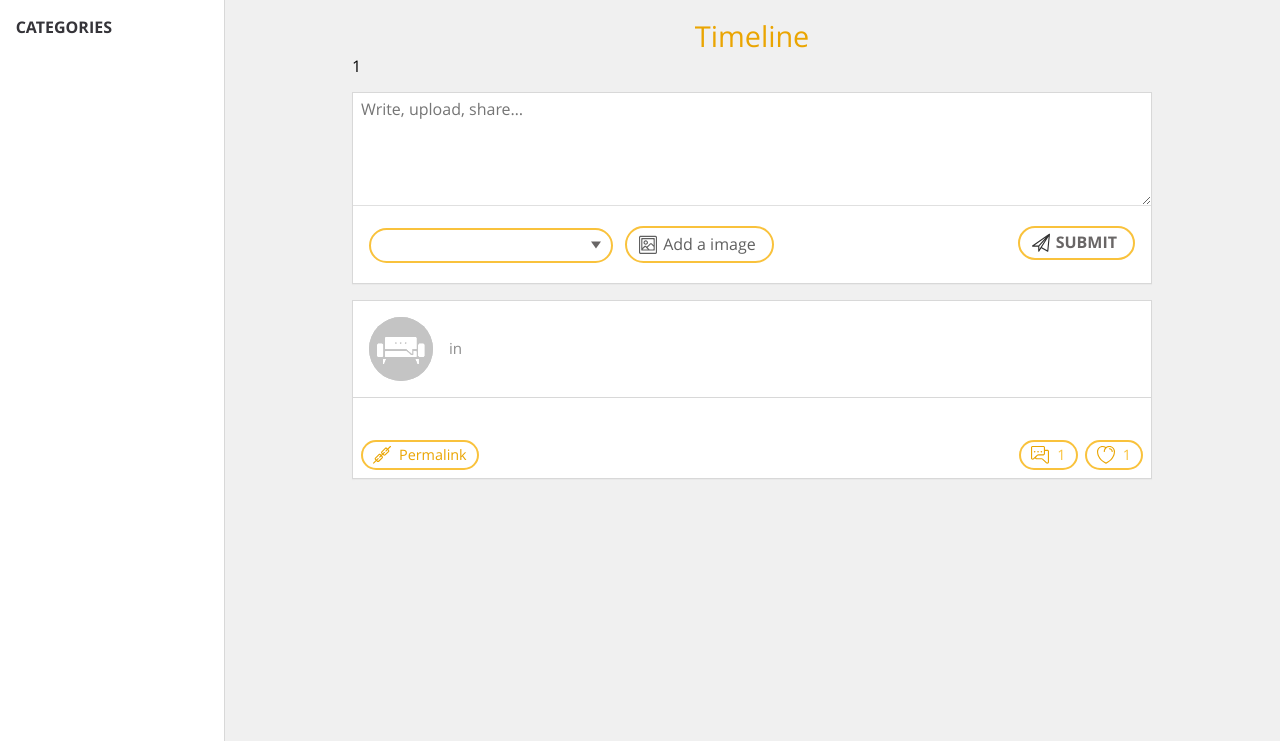
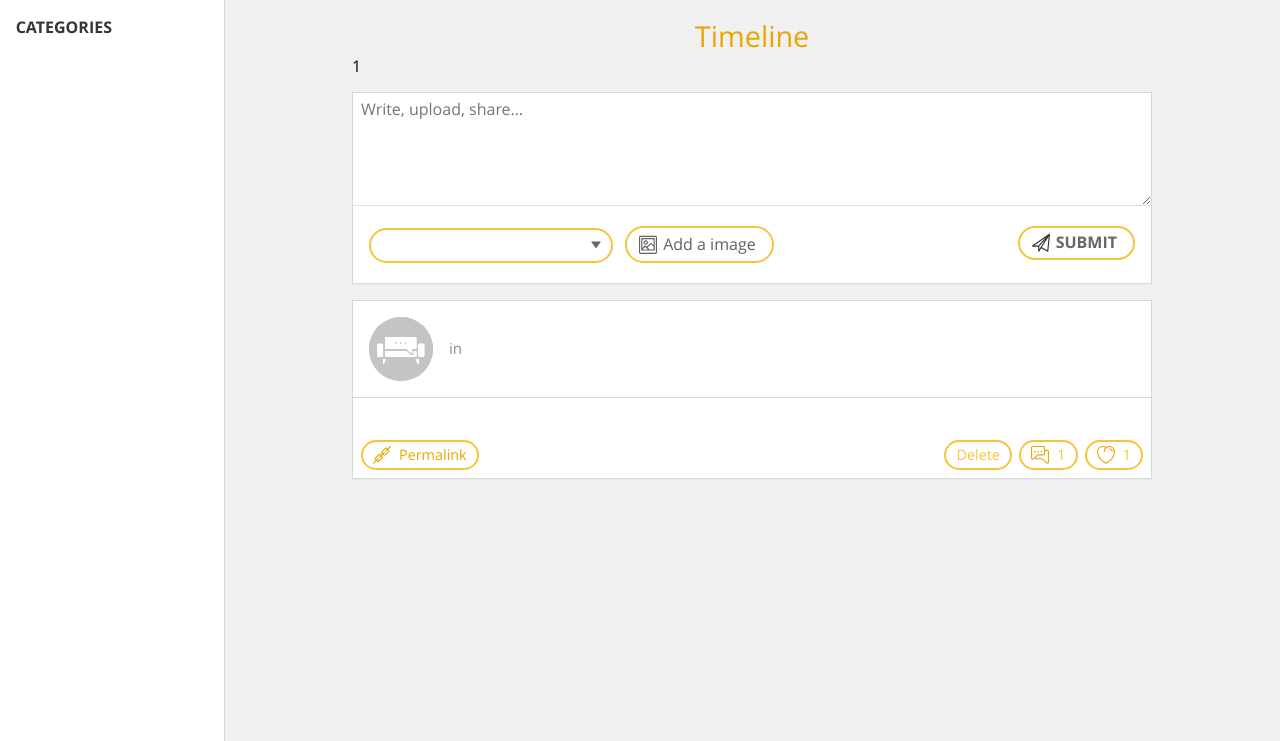
Before and after one commit to Settee/Settee, a PHP site: page / in a window 1280 px wide. Shown: the part 58-799 px from the top of the page. Run offline with PHP 8.4, Linux system fonts and the light colour scheme; the visitor is signed in with stand-in values (Sample User, id 1); tables that the repository leaves empty or names only in its code hold one stand-in row (values such as "Sample post"); data that the repository does not hold is empty; some libraries are stand-ins or nearby versions.

Commit message:
Add template for delete button

```diff
--- a/lib/template.php
+++ b/lib/template.php
@@ -141,7 +141,7 @@
 				if($v->image != null){
 					$html .= '<div class="postimage"><img src="'.$v->image.'" /><div class="downarrow"></div><a href="" title="Extend"></a></div>';
 				}
-				$html .= '<div class="postfooter"><div class="permalink"><a href="'.Dispatcher::base().'post/'.$v->id.'" title="Permalink">Permalink</a></div><div class="postinteractions"><ul><li><a id="'.$v->id.'" href="#" title="'.$nb_comment.' comment(s)" class="comments">'.$nb_comment.'</a></li><li><a href="'.Dispatcher::base().'likes/'.$v->id.'" title="Like it" class="likes">'.$nb_like.'</a></li></ul></div><div class="clearfloat"></div></div></article>';
+				$html .= '<div class="postfooter"><div class="permalink"><a href="'.Dispatcher::base().'post/'.$v->id.'" title="Permalink">Permalink</a></div><div class="postinteractions"><ul><li><a href="#" title="Delete this post">Delete</a></li><li><a id="'.$v->id.'" href="#" title="'.$nb_comment.' comment(s)" class="comments">'.$nb_comment.'</a></li><li><a href="'.Dispatcher::base().'likes/'.$v->id.'" title="Like it" class="likes">'.$nb_like.'</a></li></ul></div><div class="clearfloat"></div></div></article>';
 			}
 		return $html;
 	}
--- a/template/css/design.css
+++ b/template/css/design.css
@@ -575,7 +575,6 @@ section article.post .postfooter .postinteractions a {
     display: inline-block;
     margin-left: 0.5em;
     padding: 0.25em 0.7em;
-    padding-left: 2.5em;
     color: #EAA502;
     font-size: 0.9em;
     text-decoration: none;
@@ -594,9 +593,11 @@ section article.post .postfooter .postinteractions a:hover {
     transition: all 0.3s ease;
 }
 section article.post .postfooter .postinteractions a.comments {
+    padding-left: 2.5em;
     background-image: url(../images/ico-comments.svg);
 }
 section article.post .postfooter .postinteractions a.likes {
+    padding-left: 2.5em;
     background-image: url(../images/ico-likes.svg);
 }
 /* SIGN UP PAGE */
```
